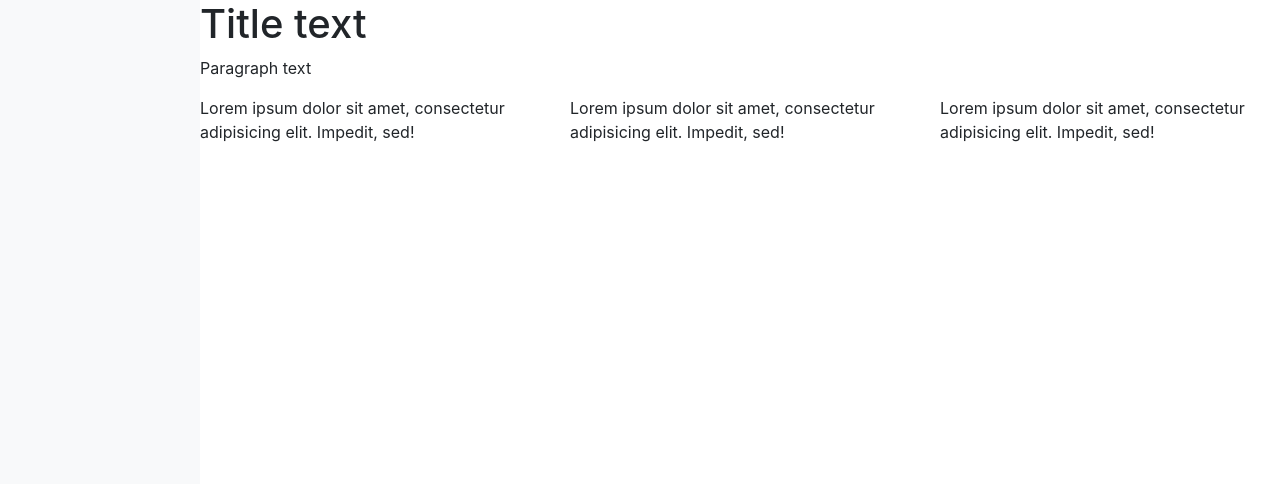
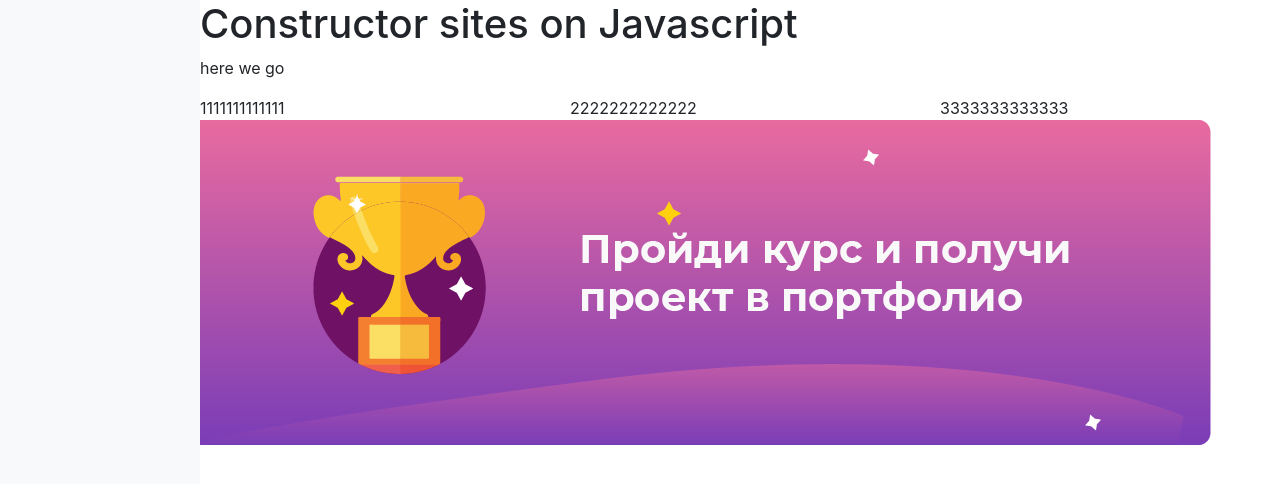
Before and after one commit to SergeyLitvin/js-site-constructor, a plain HTML site: page index.html in a window 1280 px wide. Drawn offline with nearby package versions, Linux system fonts and the light colour scheme.

Commit message:
Create model basic constructor blocks and add demo content.

```diff
--- a/index.html
+++ b/index.html
@@ -12,30 +12,8 @@
 
     </div>
     <div id="site" class="content">
-        <div class="row">
-            <div class="col-sm">
-                <h1>Title text</h1>
-            </div>
-        </div>
-        <div class="row">
-            <div class="col-sm">
-                <p>Paragraph text</p>
-            </div>
-        </div>
-        <div class="row">
-            <div class="col-sm">
-                Lorem ipsum dolor sit amet, consectetur adipisicing elit. Impedit, sed!
-            </div>
-            <div class="col-sm">
-                Lorem ipsum dolor sit amet, consectetur adipisicing elit. Impedit, sed!
-            </div>
-            <div class="col-sm">
-                Lorem ipsum dolor sit amet, consectetur adipisicing elit. Impedit, sed!
-            </div>
-        </div>
 
     </div>
-
 </div>
 
 <script src="js/app.js"></script>
--- a/js/app.js
+++ b/js/app.js
@@ -0,0 +1,65 @@
+const model = [
+    {type: 'title', value: 'Constructor sites on Javascript'},
+    {type: 'text', value: 'here we go'},
+    {
+        type: 'columns', value: [
+            '1111111111111',
+            '2222222222222',
+            '3333333333333'
+        ]
+    },
+    {type: 'image', value: './assets/image.png'}
+];
+
+function title(block) {
+    return `
+        <div class="row">
+            <div class="col-sm">
+                <h1>${block.value}</h1>
+            </div>
+        </div>
+    `;
+}
+
+function text(block) {
+    return `
+        <div class="row">
+            <div class="col-sm">
+                <p>${block.value}</p>
+            </div>
+        </div>
+    `;
+}
+
+function columns(block) {
+    const arrHtml = block.value.map( item => `<div class="col-sm">${item}</div>`);
+    return `
+        <div class="row">
+            ${arrHtml.join('')}
+        </div>
+    `;
+}
+
+function image(block) {
+    return `
+        <div class="row">
+            <img src="${block.value}" />
+        </div>
+    `
+}
+
+const $site = document.querySelector('#site');
+
+let html = ``;
+model.forEach((block) => {
+    if (block.type === 'title') {
+        html = title(block);
+    } else if (block.type === 'text') {
+        html = text(block);
+    } else if (block.type === 'columns') {
+        html = columns(block);
+    } else if (block.type === 'image') {
+        html = image(block);
+    }
+    $site.insertAdjacentHTML('beforeend', html);
+});
```
Also changed, not shown: assets/image.png (added).
